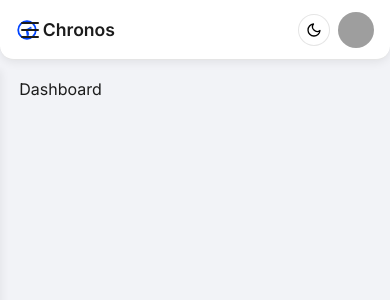
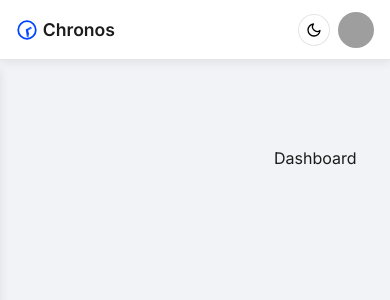
Before and after one commit to ankitbareth-dev/frontend-for-chronos, a Next.js app: page /dashboard in a window 390 px wide. Shown: the top 300 px of the page. Built offline with nearby package versions, Linux system fonts and the light colour scheme; grey boxes are pictures that could not be loaded.

Commit message:
made some layout adjustment

```diff
--- a/app/dashboard/components/Sidebar/Sidebar.module.sass
+++ b/app/dashboard/components/Sidebar/Sidebar.module.sass
@@ -7,10 +7,10 @@
   flex-direction: column
   gap: 2rem
   position: fixed
+  top: 70px      // push it below topbar
   left: 0
-  top: 70px
-  height: calc(100vh - 70px)
-  z-index: 40
+  height: calc(100vh - 64px)
+  z-index: 50
   transition: width .25s ease, transform .3s ease
   box-shadow: 2px 0 8px rgba(0,0,0,0.06)
 
--- a/app/dashboard/components/Sidebar/Sidebar.tsx
+++ b/app/dashboard/components/Sidebar/Sidebar.tsx
@@ -31,9 +31,9 @@ export default function Sidebar({ onCollapseChange }: any) {
         <div className={styles.brandIcon}>C</div>
       </div>
 
-      <div className={styles.divider}></div>
+      <div className={styles.divider} />
 
-      {/* NAV */}
+      {/* NAVIGATION */}
       <nav className={styles.nav}>
         {navItems.map((item) => {
           const active = pathname === item.href;
@@ -52,7 +52,7 @@ export default function Sidebar({ onCollapseChange }: any) {
         })}
       </nav>
 
-      <div className={styles.divider}></div>
+      <div className={styles.divider} />
 
       {/* LOGOUT */}
       <div className={styles.bottom}>
@@ -62,7 +62,7 @@ export default function Sidebar({ onCollapseChange }: any) {
         </button>
       </div>
 
-      {/* COLLAPSE HANDLE */}
+      {/* COLLAPSE BUTTON */}
       <button
         className={styles.collapseHandle}
         onClick={() => setIsCollapsed((prev) => !prev)}
--- a/app/dashboard/components/Topbar/Topbar.module.sass
+++ b/app/dashboard/components/Topbar/Topbar.module.sass
@@ -6,7 +6,7 @@
   align-items: center
   justify-content: space-between
   padding: 0 clamp(1rem, 4vw, 2rem)
-  border-radius: 0 0 14px 14px
+  /* border-radius: 0 0 14px 14px */
   box-shadow: 0 2px 10px rgba(0, 0, 0, 0.08)
   border-bottom: 1px solid var(--border-color)
   position: sticky
--- a/app/dashboard/dashboardLayout.module.sass
+++ /dev/null
@@ -1,76 +0,0 @@
-.dashboardLayout
-  display: flex
-  width: 100%
-  height: 100vh
-  overflow: hidden
-
-/* SIDEBAR WRAPPER (needed for mobile slide-in) */
-.sidebarWrapper
-  position: relative
-  z-index: 20
-  transition: transform .25s ease
-
-/* Desktop always visible */
-@media (min-width: 769px)
-  .sidebarWrapper
-    transform: translateX(0) !important
-
-/* Mobile slide */
-@media (max-width: 768px)
-  .sidebarWrapper
-    position: fixed
-    top: 0
-    left: 0
-    height: 100%
-    transform: translateX(-100%)
-
-  .sidebarWrapper.open
-    transform: translateX(0)
-
-/* MOBILE OVERLAY */
-.overlay
-  position: fixed
-  top: 0
-  left: 0
-  width: 100%
-  height: 100%
-  background: rgba(0,0,0,0.5)
-  z-index: 10
-
-/* MOBILE MENU BUTTON */
-.mobileMenuBtn
-  position: fixed
-  top: 18px
-  left: 18px
-  z-index: 30
-  background: none
-  border: none
-  color: var(--text-primary)
-  cursor: pointer
-  display: none
-
-@media (max-width: 768px)
-  .mobileMenuBtn
-    display: block
-
-/* MAIN AREA SPACING */
-.sidebarExpanded .mainArea
-  margin-left: 250px
-
-.sidebarCollapsed .mainArea
-  margin-left: 78px
-
-@media (max-width: 768px)
-  .mainArea
-    margin-left: 0 !important
-
-.mainArea
-  flex: 1
-  display: flex
-  flex-direction: column
-  transition: margin-left .25s ease
-
-.contentArea
-  padding: 1.2rem
-  height: calc(100vh - 70px)
-  overflow-y: auto
--- a/app/dashboard/layout.tsx
+++ b/app/dashboard/layout.tsx
@@ -3,49 +3,31 @@
 import { useState } from "react";
 import Sidebar from "./components/Sidebar/Sidebar";
 import Topbar from "./components/Topbar/Topbar";
-import styles from "./dashboardLayout.module.sass";
-import { Menu } from "lucide-react";
 
 export default function DashboardLayout({ children }: any) {
   const [isCollapsed, setIsCollapsed] = useState(false);
-  const [isMobileOpen, setIsMobileOpen] = useState(false);
 
   return (
-    <div
-      className={`${styles.dashboardLayout} ${
-        isCollapsed ? styles.sidebarCollapsed : styles.sidebarExpanded
-      }`}
-    >
-      {/* MOBILE MENU BUTTON */}
-      <button
-        className={styles.mobileMenuBtn}
-        onClick={() => setIsMobileOpen(true)}
-      >
-        <Menu />
-      </button>
+    <>
+      {/* TOPBAR ALWAYS ON TOP */}
+      <Topbar />
 
-      {/* OVERLAY */}
-      {isMobileOpen && (
-        <div
-          className={styles.overlay}
-          onClick={() => setIsMobileOpen(false)}
-        />
-      )}
+      <div className="layoutWrapper">
+        {/* SIDEBAR BELOW TOPBAR */}
+        <Sidebar onCollapseChange={setIsCollapsed} />
 
-      {/* SIDEBAR */}
-      <div
-        className={`${styles.sidebarWrapper} ${
-          isMobileOpen ? styles.open : ""
-        }`}
-      >
-        <Sidebar onCollapseChange={setIsCollapsed} />
+        <main
+          className="mainArea"
+          style={{
+            marginLeft: isCollapsed ? "80px" : "250px",
+            // subtract topbar height
+            marginTop: "64px",
+            transition: "margin-left 0.3s ease",
+          }}
+        >
+          {children}
+        </main>
       </div>
-
-      {/* MAIN AREA */}
-      <div className={styles.mainArea}>
-        <Topbar />
-        <div className={styles.contentArea}>{children}</div>
-      </div>
-    </div>
+    </>
   );
 }
--- a/app/globals.sass
+++ b/app/globals.sass
@@ -10,6 +10,7 @@ html, body
   color: var(--text-primary)
   transition: background .3s ease, color .3s ease
   font-family: var(--font-inter), sans-serif
+
 
 /* LIGHT THEME */
 :root
@@ -39,3 +40,15 @@ html, body
   --logo-color: #8fa2ff
   --hover-bg: rgba(255, 255, 255, 0.06)
   --border-color: rgba(255, 255, 255, 0.12)
+
+
+
+.layoutWrapper
+  display: flex
+
+.mainWrapper
+  width: 100%
+  transition: margin-left .3s ease
+
+.mainArea
+  padding: 1.5rem
```
